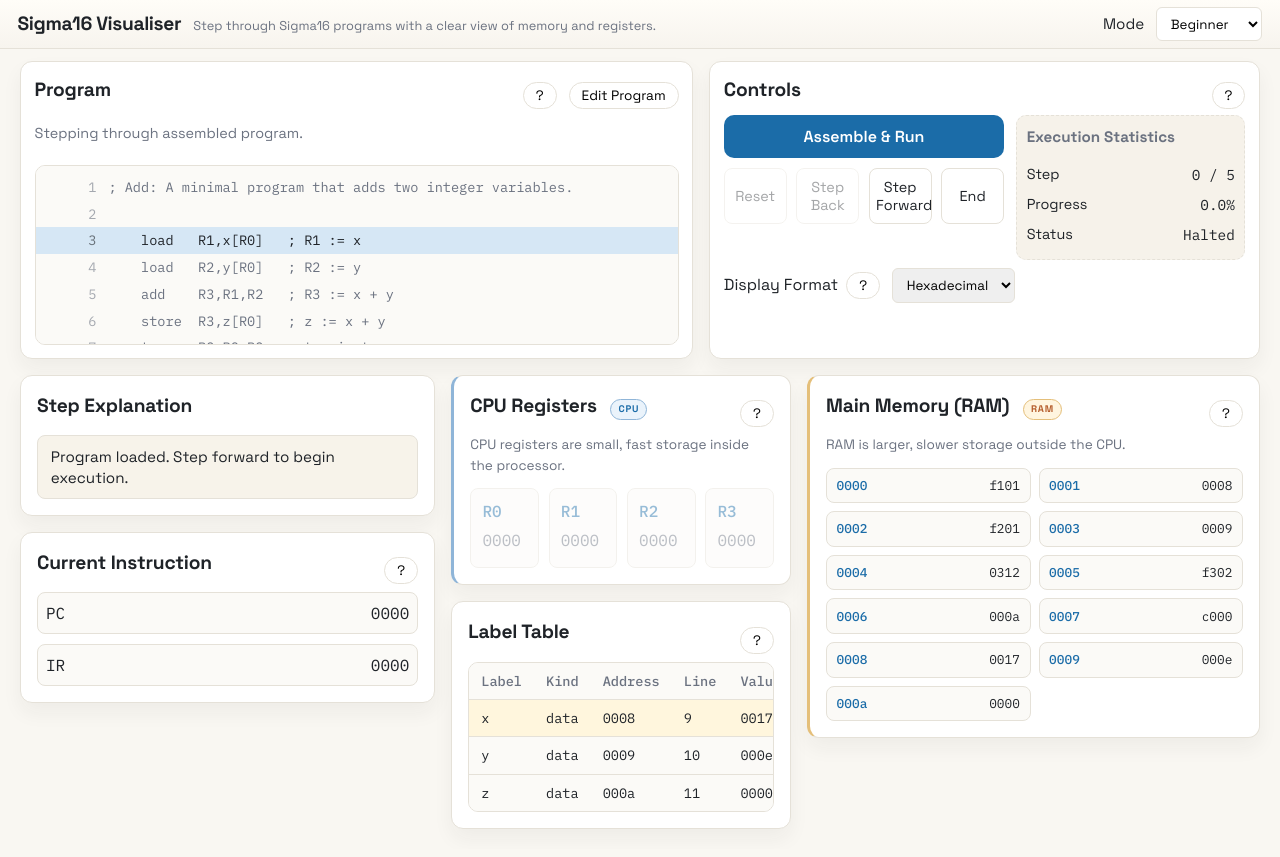
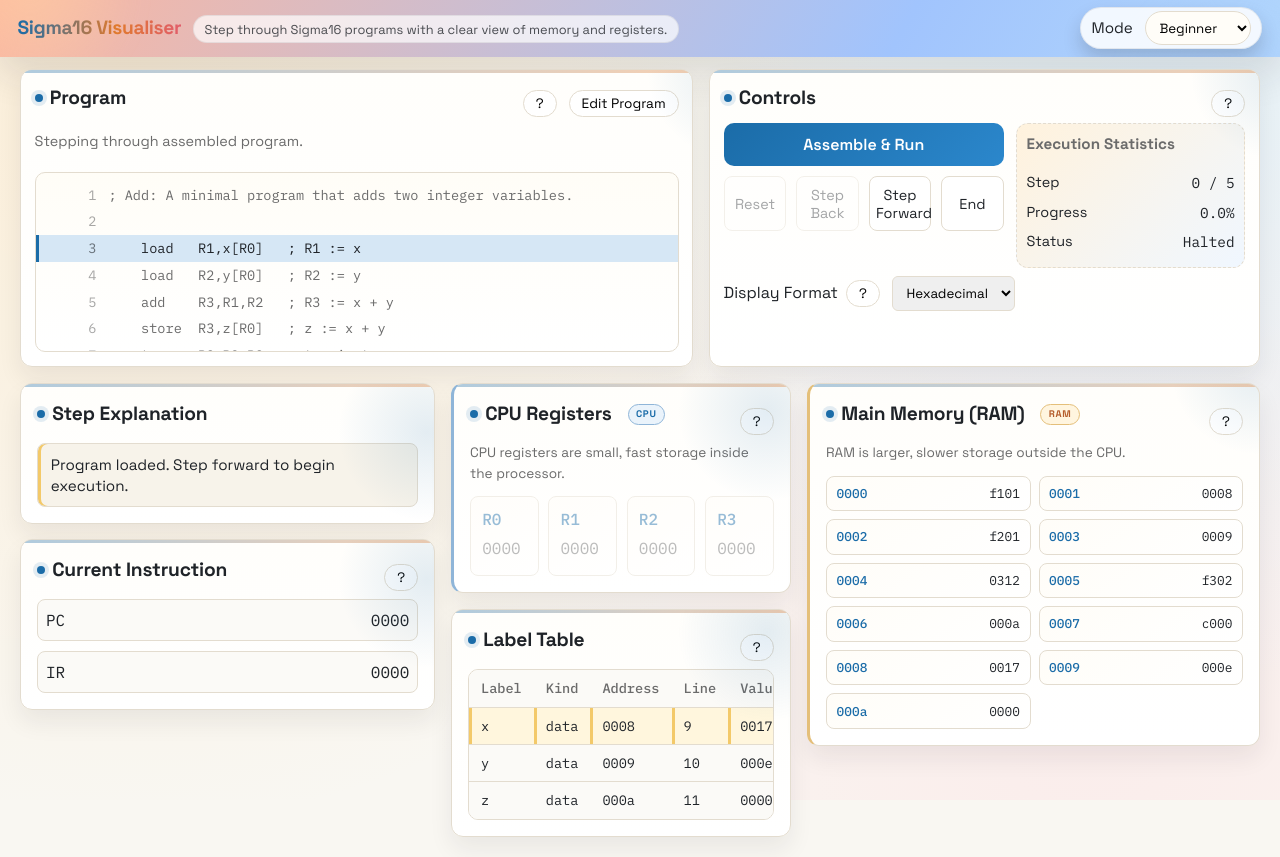
Before and after one commit to laurieshinn89/sigma16-visualiser, a React (Vite) app: page / in a window 1280 px wide. Both pictures are taken after a click on the button "Assemble & Run". Built offline with nearby package versions, Linux system fonts and the light colour scheme.

Commit message:
Revamp advanced help and header

```diff
--- a/src/components/Sigma16Visualizer.css
+++ b/src/components/Sigma16Visualizer.css
@@ -1,13 +1,15 @@
 @import url('https://fonts.googleapis.com/css2?family=IBM+Plex+Mono:wght@400;500&family=Space+Grotesk:wght@400;500;600;700&display=swap');
 
 :root {
-  --bg: #f9f7f2;
-  --panel: #ffffff;
+  --bg: #f7f3ea;
+  --panel: #fffdf8;
   --ink: #1f2328;
-  --muted: #6b7280;
+  --muted: #6b6b6b;
   --accent: #1b6ca8;
   --accent-soft: #d6e7f5;
-  --border: #e5e1d8;
+  --accent-warm: #e07a2d;
+  --accent-pink: #e15d6a;
+  --border: #e3dccf;
   --highlight: #f3c969;
   --success: #cde9d4;
 }
@@ -20,7 +22,13 @@ body {
   margin: 0;
   font-family: 'Space Grotesk', sans-serif;
   color: var(--ink);
-  background: var(--bg);
+  background:
+    radial-gradient(circle at 10% 10%, rgba(255, 220, 165, 0.35), transparent 55%),
+    radial-gradient(circle at 92% 12%, rgba(201, 231, 255, 0.4), transparent 45%),
+    radial-gradient(circle at 85% 90%, rgba(255, 205, 214, 0.25), transparent 50%),
+    var(--bg);
+  background-attachment: fixed;
+  overflow-x: hidden;
 }
 
 .sigma16-visualizer {
@@ -34,8 +42,49 @@ body {
   align-items: center;
   justify-content: space-between;
   padding: 0.45rem 1.1rem;
-  border-bottom: 1px solid var(--border);
-  background: linear-gradient(180deg, #fffdf8 0%, #f7f4ee 100%);
+  position: relative;
+  overflow: hidden;
+  border-bottom: none;
+  background: linear-gradient(120deg, #ffecd2 0%, #fcb69f 35%, #a1c4fd 70%, #c2e9fb 100%);
+  background-size: 200% 200%;
+  animation: headerFlow 14s ease infinite;
+  box-shadow: 0 18px 36px rgba(31, 35, 40, 0.12);
+}
+
+.visualizer-header::before,
+.visualizer-header::after {
+  content: '';
+  position: absolute;
+  width: 220px;
+  height: 220px;
+  border-radius: 50%;
+  filter: blur(12px);
+  opacity: 0.55;
+  pointer-events: none;
+}
+
+.visualizer-header::before {
+  top: -120px;
+  left: -80px;
+  background: radial-gradient(circle, rgba(255, 214, 165, 0.9) 0%, rgba(255, 214, 165, 0) 70%);
+}
+
+.visualizer-header::after {
+  bottom: -140px;
+  right: -60px;
+  background: radial-gradient(circle, rgba(161, 196, 253, 0.8) 0%, rgba(161, 196, 253, 0) 70%);
+}
+
+@keyframes headerFlow {
+  0% {
+    background-position: 0% 50%;
+  }
+  50% {
+    background-position: 100% 50%;
+  }
+  100% {
+    background-position: 0% 50%;
+  }
 }
 
 .header-title {
@@ -43,18 +92,34 @@ body {
   align-items: baseline;
   gap: 0.75rem;
   flex-wrap: wrap;
+  position: relative;
+  z-index: 1;
 }
 
 .visualizer-header h1 {
   margin: 0;
   font-size: 1.2rem;
   letter-spacing: -0.02em;
+  color: var(--ink);
+}
+
+@supports ((-webkit-background-clip: text) or (background-clip: text)) {
+  .visualizer-header h1 {
+    background: linear-gradient(90deg, var(--accent) 0%, var(--accent-warm) 60%, var(--accent-pink) 100%);
+    -webkit-background-clip: text;
+    background-clip: text;
+    color: transparent;
+  }
 }
 
 .visualizer-header p {
   margin: 0;
-  color: var(--muted);
+  color: rgba(31, 35, 40, 0.8);
   font-size: 0.8rem;
+  padding: 0.2rem 0.65rem;
+  border-radius: 999px;
+  background: rgba(255, 255, 255, 0.7);
+  border: 1px solid rgba(31, 35, 40, 0.08);
 }
 
 .mode-toggle {
@@ -62,14 +127,22 @@ body {
   align-items: center;
   gap: 0.75rem;
   font-size: 0.95rem;
+  padding: 0.2rem 0.65rem;
+  border-radius: 999px;
+  border: 1px solid rgba(31, 35, 40, 0.08);
+  background: rgba(255, 255, 255, 0.85);
+  box-shadow: 0 10px 18px rgba(31, 35, 40, 0.18);
+  position: relative;
+  z-index: 1;
 }
 
 .mode-toggle select {
   padding: 0.4rem 0.6rem;
-  border-radius: 6px;
+  border-radius: 999px;
   border: 1px solid var(--border);
   background: var(--panel);
   font-family: inherit;
+  transition: transform 0.2s ease, box-shadow 0.2s ease, border-color 0.2s ease;
 }
 
 .visualizer-body {
@@ -104,13 +177,44 @@ body {
 }
 
 section {
-  background: var(--panel);
+  position: relative;
+  overflow: hidden;
+  background: linear-gradient(180deg, #fffefb 0%, #fff 100%);
   border: 1px solid var(--border);
   border-radius: 12px;
   padding: 1rem;
-  box-shadow: 0 10px 20px rgba(31, 35, 40, 0.05);
+  box-shadow: 0 12px 24px rgba(31, 35, 40, 0.07);
+  transition: transform 0.2s ease, box-shadow 0.2s ease, border-color 0.2s ease;
 }
 
+section::before {
+  content: '';
+  position: absolute;
+  top: -30%;
+  right: -20%;
+  width: 180px;
+  height: 180px;
+  background: radial-gradient(circle, rgba(27, 108, 168, 0.12) 0%, rgba(27, 108, 168, 0) 70%);
+  pointer-events: none;
+}
+
+section::after {
+  content: '';
+  position: absolute;
+  left: 0;
+  right: 0;
+  top: 0;
+  height: 3px;
+  background: linear-gradient(90deg, var(--accent), var(--accent-warm));
+  opacity: 0.35;
+  pointer-events: none;
+}
+
+section:hover {
+  transform: translateY(-2px);
+  box-shadow: 0 18px 32px rgba(31, 35, 40, 0.12);
+  border-color: rgba(27, 108, 168, 0.25);
+}
 .cpu-panel {
   border-left: 3px solid #8fb5d8;
 }
@@ -130,6 +234,20 @@ section h2 {
   margin: 0 0 0.9rem 0;
   font-size: 1.2rem;
   letter-spacing: -0.01em;
+  display: inline-flex;
+  align-items: center;
+  gap: 0.45rem;
+  position: relative;
+  z-index: 1;
+}
+
+section h2::before {
+  content: '';
+  width: 8px;
+  height: 8px;
+  border-radius: 999px;
+  background: var(--accent);
+  box-shadow: 0 0 0 4px rgba(27, 108, 168, 0.12);
 }
 
 .section-badge {
@@ -156,6 +274,77 @@ section h2 {
   border-color: #e4bf7a;
   color: #b55d2c;
   background: #fff5df;
+}
+
+@keyframes floatIn {
+  from {
+    opacity: 0;
+    transform: translateY(12px) scale(0.98);
+  }
+  to {
+    opacity: 1;
+    transform: translateY(0) scale(1);
+  }
+}
+
+.top-row section {
+  animation: floatIn 0.5s ease both;
+}
+
+.top-row section:nth-child(1) {
+  animation-delay: 0.05s;
+}
+
+.top-row section:nth-child(2) {
+  animation-delay: 0.12s;
+}
+
+.left-panel section {
+  animation: floatIn 0.55s ease both;
+}
+
+.left-panel section:nth-child(1) {
+  animation-delay: 0.16s;
+}
+
+.left-panel section:nth-child(2) {
+  animation-delay: 0.22s;
+}
+
+.left-panel section:nth-child(3) {
+  animation-delay: 0.28s;
+}
+
+.left-panel section:nth-child(4) {
+  animation-delay: 0.34s;
+}
+
+.left-panel section:nth-child(5) {
+  animation-delay: 0.4s;
+}
+
+.middle-panel section {
+  animation: floatIn 0.55s ease both;
+}
+
+.middle-panel section:nth-child(1) {
+  animation-delay: 0.18s;
+}
+
+.middle-panel section:nth-child(2) {
+  animation-delay: 0.24s;
+}
+
+.right-panel section {
+  animation: floatIn 0.55s ease both;
+}
+
+.right-panel section:nth-child(1) {
+  animation-delay: 0.2s;
+}
+
+.right-panel section:nth-child(2) {
+  animation-delay: 0.26s;
 }
 
 .compact-section {
@@ -224,7 +413,7 @@ section h2 {
   line-height: 1.5;
   border-radius: 10px;
   border: 1px solid var(--border);
-  background: #fbfaf7;
+  background: linear-gradient(180deg, #fffdf7 0%, #ffffff 100%);
 }
 
 .assembly-editor:disabled {
@@ -256,7 +445,7 @@ section h2 {
   border: none;
   border-radius: 10px;
   color: #fff;
-  background: var(--accent);
+  background: linear-gradient(135deg, var(--accent) 0%, #2b87cc 100%);
   cursor: pointer;
   transition: transform 0.2s ease, box-shadow 0.2s ease;
 }
@@ -286,6 +475,7 @@ section h2 {
   font-family: inherit;
   cursor: pointer;
   color: var(--ink);
+  transition: transform 0.2s ease, box-shadow 0.2s ease, border-color 0.2s ease;
 }
 
 .step-controls button:disabled {
@@ -315,8 +505,8 @@ section h2 {
 
 .stats {
   margin-top: 0.5rem;
-  background: #f6f2ea;
-  border-radius: 10px;
+  background: linear-gradient(135deg, #fff2dd 0%, #f0f7ff 100%);
+  border-radius: 12px;
   padding: 0.6rem;
   border: 1px dashed var(--border);
 }
@@ -361,7 +551,7 @@ section h2 {
   overflow-y: auto;
   border: 1px solid var(--border);
   border-radius: 10px;
-  background: #fbfaf7;
+  background: linear-gradient(180deg, #fffdf7 0%, #ffffff 100%);
   padding: 0.5rem 0;
 }
 
@@ -382,12 +572,21 @@ section h2 {
   padding: 0.25rem 0.75rem;
   font-size: 0.85rem;
   cursor: pointer;
+  transition: transform 0.2s ease, box-shadow 0.2s ease, border-color 0.2s ease;
 }
 
 .help-button.active {
   border-color: var(--accent);
   color: var(--accent);
   background: var(--accent-soft);
+}
+
+.help-button:hover:not(:disabled),
+.toggle-button:hover:not(:disabled),
+.step-controls button:hover:not(:disabled) {
+  transform: translateY(-1px);
+  box-shadow: 0 8px 16px rgba(31, 35, 40, 0.12);
+  border-color: rgba(27, 108, 168, 0.3);
 }
 
 button:focus-visible,
@@ -405,6 +604,7 @@ input:focus-visible {
   padding: 0.25rem 0.75rem;
   font-size: 0.85rem;
   cursor: pointer;
+  transition: transform 0.2s ease, box-shadow 0.2s ease, border-color 0.2s ease;
 }
 
 .label-table {
@@ -441,6 +641,7 @@ input:focus-visible {
 
 .label-table tr.highlight td {
   background: #fff6dd;
+  box-shadow: inset 3px 0 0 var(--highlight);
 }
 
 .pane-help {
@@ -448,7 +649,7 @@ input:focus-visible {
   padding: 0.6rem 0.75rem;
   border-radius: 10px;
   border: 1px dashed var(--border);
-  background: #fbfaf7;
+  background: linear-gradient(135deg, #fff7ea 0%, #f6fbff 100%);
   font-size: 0.85rem;
   color: var(--muted);
   line-height: 1.4;
@@ -468,6 +669,7 @@ input:focus-visible {
   font-family: 'IBM Plex Mono', monospace;
   font-size: 0.85rem;
   color: var(--muted);
+  position: relative;
 }
 
 .line-text {
@@ -477,6 +679,7 @@ input:focus-visible {
 .listing-line.active {
   background: var(--accent-soft);
   color: var(--ink);
+  box-shadow: inset 3px 0 0 var(--accent);
 }
 
 .line-number {
@@ -529,10 +732,15 @@ input:focus-visible {
   border-radius: 8px;
   border: 1px solid var(--border);
   font-family: 'IBM Plex Mono', monospace;
-  background: #fbfaf7;
-  transition: background 0.2s ease;
+  background: linear-gradient(145deg, #fffdf8 0%, #ffffff 100%);
+  transition: background 0.2s ease, transform 0.2s ease, box-shadow 0.2s ease;
   min-width: 0;
   overflow: hidden;
+}
+
+.register:hover {
+  transform: translateY(-1px);
+  box-shadow: 0 10px 18px rgba(31, 35, 40, 0.12);
 }
 
 .register.input {
@@ -764,9 +972,15 @@ input:focus-visible {
   padding: 0.45rem 0.6rem;
   border-radius: 8px;
   border: 1px solid var(--border);
-  background: #fbfaf7;
+  background: linear-gradient(145deg, #fffdf8 0%, #ffffff 100%);
   font-family: 'IBM Plex Mono', monospace;
   font-size: 0.8rem;
+  transition: transform 0.2s ease, box-shadow 0.2s ease, border-color 0.2s ease;
+}
+
+.memory-cell:hover {
+  transform: translateY(-1px);
+  box-shadow: 0 10px 18px rgba(31, 35, 40, 0.12);
 }
 
 .memory-cell.changed {
@@ -927,6 +1141,7 @@ input:focus-visible {
   border: 1px solid var(--border);
   font-size: 0.95rem;
   line-height: 1.4;
+  box-shadow: inset 3px 0 0 var(--highlight);
 }
 
 .data-flow-list {
@@ -1021,6 +1236,13 @@ input:focus-visible {
   }
 }
 
+@media (prefers-reduced-motion: reduce) {
+  * {
+    animation: none !important;
+    transition: none !important;
+  }
+}
+
 @media (max-width: 768px) {
   .visualizer-header {
     flex-direction: column;
```
Also changed, not shown: src/components/Sigma16Visualizer.jsx (+55 -32 lines).
